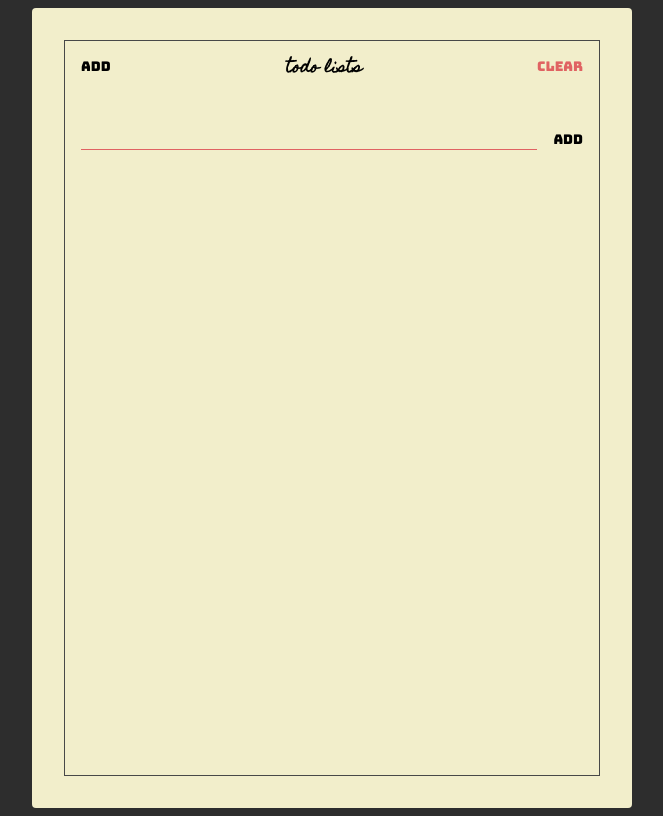
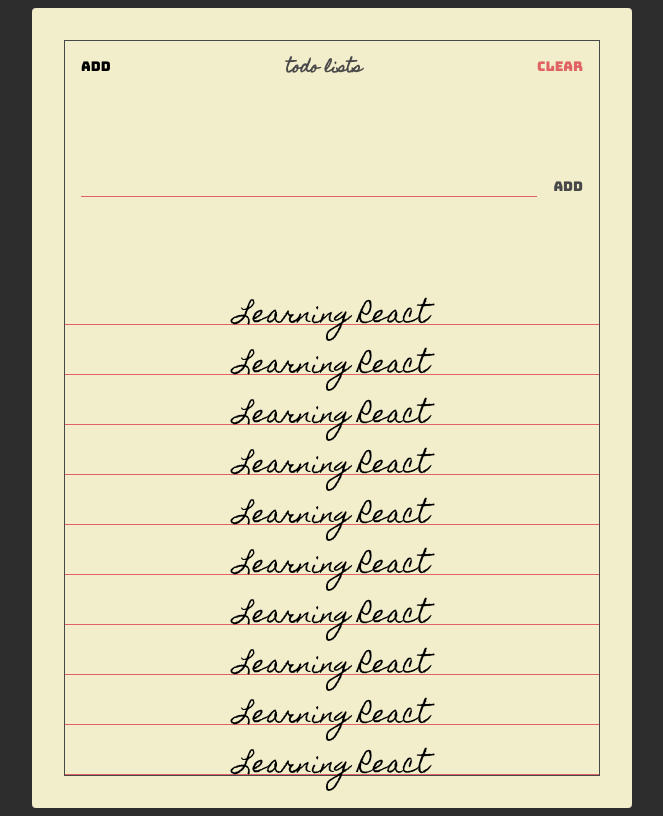
Before and after one commit to deyanazhari-droid/react-1, a website: page index.html in a window 1280 px wide. Shown: the whole page, without its empty margins (308-971 px from the left). Drawn offline with Linux system fonts and the light colour scheme.

Commit message:
pusingg diliat aja

```diff
--- a/index.html
+++ b/index.html
@@ -23,8 +23,40 @@
         <section class="add">
           <form class="add-form">
             <input type="text" class="add-input" />
-            <button class="add-btn">Add</button>
+            <button class="add-btn main-black-color">Add</button>
           </form>
+        </section>
+        <section class="todos">
+          <div class="todo">
+            <span class="todo-text">Learning React</span>
+          </div>
+          <div class="todo">
+              <span class="todo-text">Learning React</span>
+            </div>
+            <div class="todo">
+                <span class="todo-text">Learning React</span>
+              </div>
+              <div class="todo">
+                  <span class="todo-text">Learning React</span>
+                </div>
+                <div class="todo">
+                    <span class="todo-text">Learning React</span>
+                  </div>
+                  <div class="todo">
+                      <span class="todo-text">Learning React</span>
+                    </div>
+                    <div class="todo">
+                        <span class="todo-text">Learning React</span>
+                      </div>
+                      <div class="todo">
+                          <span class="todo-text">Learning React</span>
+                        </div>
+                        <div class="todo">
+                            <span class="todo-text">Learning React</span>
+                          </div>
+                          <div class="todo">
+                              <span class="todo-text">Learning React</span>
+                            </div>
         </section>
       </div>
     </div>
--- a/styles.css
+++ b/styles.css
@@ -4,9 +4,13 @@
 
 :root {
   --main-red-color: #e06262;
+  --main-black-color: #484848;
 }
 .main-red-color {
   color: var(--main-red-color);
+}
+.main-black-color {
+  color: var(--main-black-color);
 }
 html {
   font-size: 10px;
@@ -37,11 +41,12 @@
   padding: 32px;
 }
 .frame {
-  border: 1px solid #484848;
+  border: 1px solid var(--main-black-color);
   height: 100%;
 
   display: flex;
   flex-direction: column;
+  justify-content: space-between;
 }
 .header {
   display: flex;
@@ -51,6 +56,8 @@
 .header-title {
   flex: 1;
   text-align: center;
+
+  color: var(--main-black-color);
 
   font-size: 3, 6rem;
   font-family: "homemade apple", sans-serif;
@@ -66,6 +73,13 @@
   background: unset;
   border: unset;
   outline: unset;
+}
+
+.header-btn.main-red-color:active {
+  text-shadow: 1px 1px 2px var(--main-red-color);
+}
+.header-btn.main-black-color:active {
+  text-shadow: 1px 1px 2px var(--main-black-color);
 }
 .add {
   padding: 16px;
@@ -100,4 +114,30 @@
   background: unset;
   border: unset;
   outline: unset;
+
+  }
+  .add-btn.main-black-color::active{
+    text-shadow: 1px 1px 2px var(.main-black-color);
 }
+.todos {
+  display: flex;
+  flex-direction: column;
+}
+
+.todo {
+  position: relative;
+
+  flex: 1 0 auto;
+  text-align: center;
+
+  min-height: 34px;
+  margin: 16px 0 0;
+  font-family: "Homemade Apple", sans-serif;
+  font-size: 24px;
+  border-bottom: 1px solid var(--main-red-color);
+}
+.todo-text {
+  position: absolute;
+  left: 50%;
+  transform: translate(-50%);
+}
```
